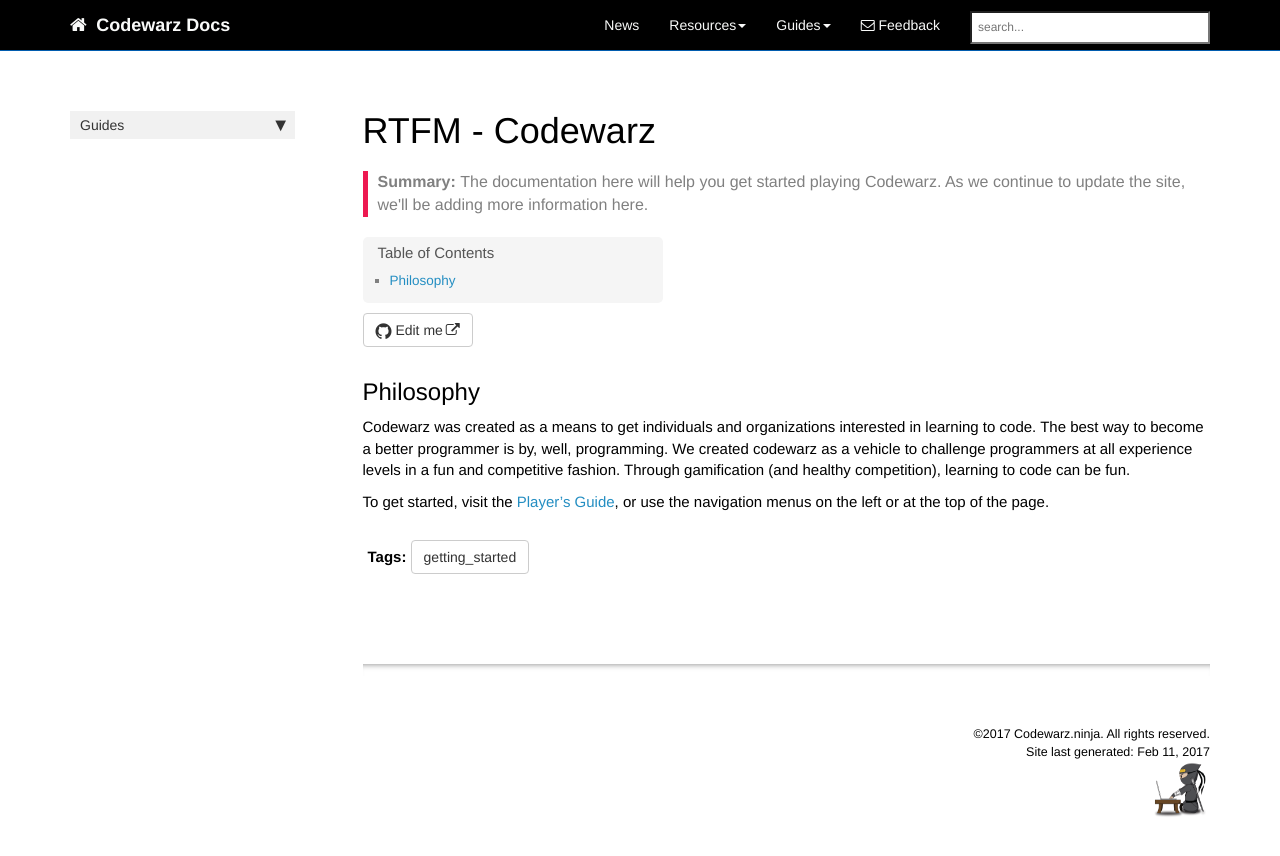
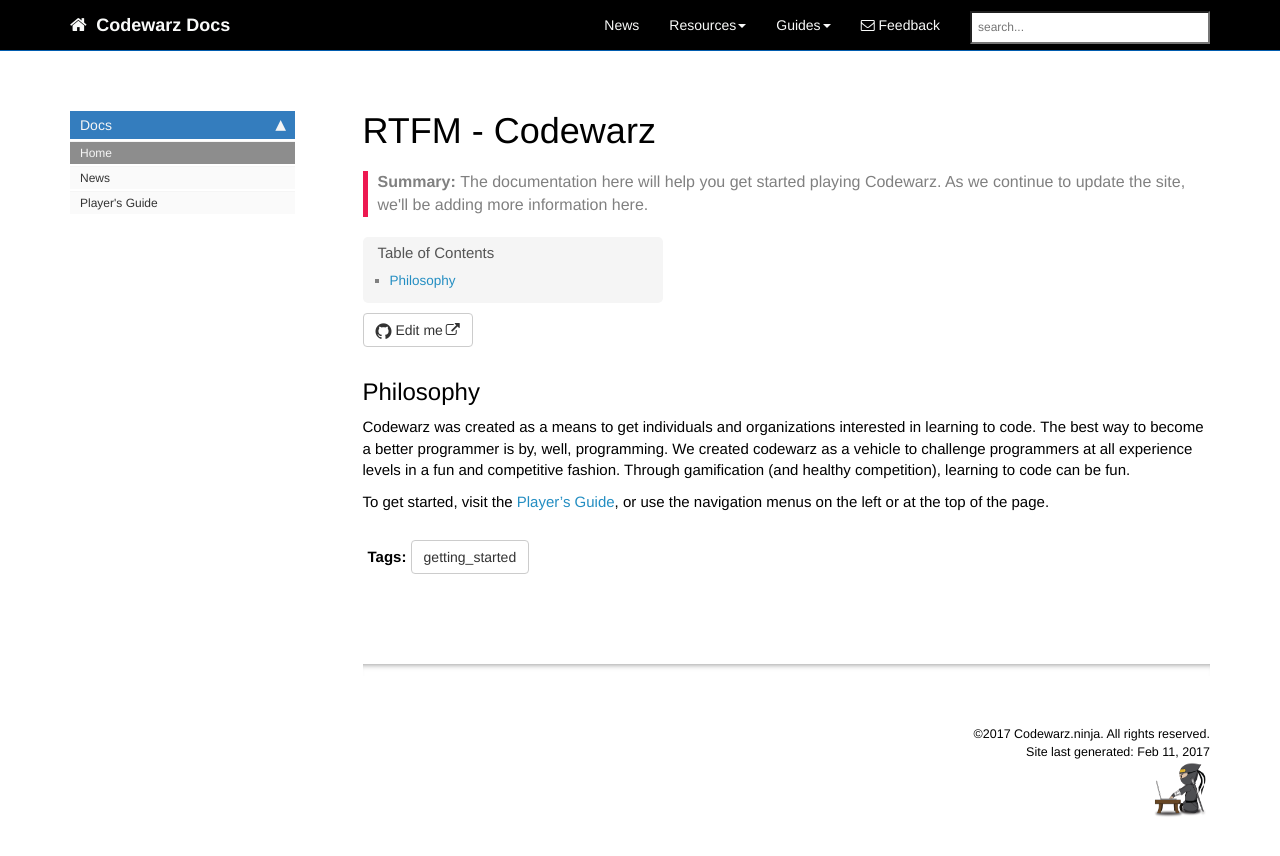
Before and after one commit to codewarz-ninja/runcode-docs.github.io, a Jekyll site: the page built from index.md, in a window 1280 px wide. Shown: the top 856 px of the page. Built offline with Jekyll 4.4.1, drawn with Linux system fonts in a browser that asks for light colours; nearby versions of some CDN libraries; comment, search, counter and statistics services are not loaded.

Commit message:
some minor fixes to sidebars

```diff
--- a/_data/sidebars/home_sidebar.yml
+++ b/_data/sidebars/home_sidebar.yml
@@ -5,9 +5,12 @@ entries:
   levels: one
   folders:
 
-  - title: Guides
+  - title: Docs
     output: web
     folderitems:
+    - title: Home
+      url: /index.html
+      output: web
     - title: News
       url: /news.html
       output: web
--- /dev/null
+++ b/_includes/custom/anchor_links.html
@@ -0,0 +1,33 @@
+<script>
+  var anchorForId = function (id) {
+    var anchor = document.createElement("a");
+    anchor.className = "header-link";
+    anchor.href      = "#" + id;
+    anchor.innerHTML = "<span class=\"sr-only\">Permalink</span><i class=\"fa fa-link\"></i>";
+    anchor.title = "Permalink";
+    return anchor;
+  };
+
+  var linkifyAnchors = function (level, containingElement) {
+    var headers = containingElement.getElementsByTagName("h" + level);
+    for (var h = 0; h < headers.length; h++) {
+      var header = headers[h];
+
+      if (typeof header.id !== "undefined" && header.id !== "") {
+        header.appendChild(anchorForId(header.id));
+      }
+    }
+  };
+
+  document.onreadystatechange = function () {
+    if (this.readyState === "complete") {
+      var contentBlock = document.getElementsByClassName("docs")[0] || document.getElementsByClassName("news")[0];
+      if (!contentBlock) {
+        return;
+      }
+      for (var level = 1; level <= 6; level++) {
+        linkifyAnchors(level, contentBlock);
+      }
+    }
+  };
+</script>
--- a/_layouts/page.html
+++ b/_layouts/page.html
@@ -59,15 +59,8 @@ layout: default
         {% endif %}
     </div>
 
-    <div class="PageNavigation">
-      {% if page.previous.url %}
-      <a class="prev" href="{{page.previous.url}}">&laquo; {{page.previous.title}}
-      </a>
-      {% endif %}
-      {% if page.next.url %}
-      <a class="next" href="{{page.next.url}}">{{page.next.title}} &raquo;</a>
-      {% endif %}
-    </div>
+    {% include custom/anchor_links.html %}
+
     {% if site.disqus %}
 {% include disqus.html %}
     {% endif %}
--- a/pages/news/news_archive.html
+++ b/pages/news/news_archive.html
@@ -1,6 +1,6 @@
 ---
 title: News
-sidebar: mydoc_sidebar
+sidebar: home_sidebar
 keywords: news, blog, updates, release notes, announcements
 permalink: news_archive.html
 toc: false
```
